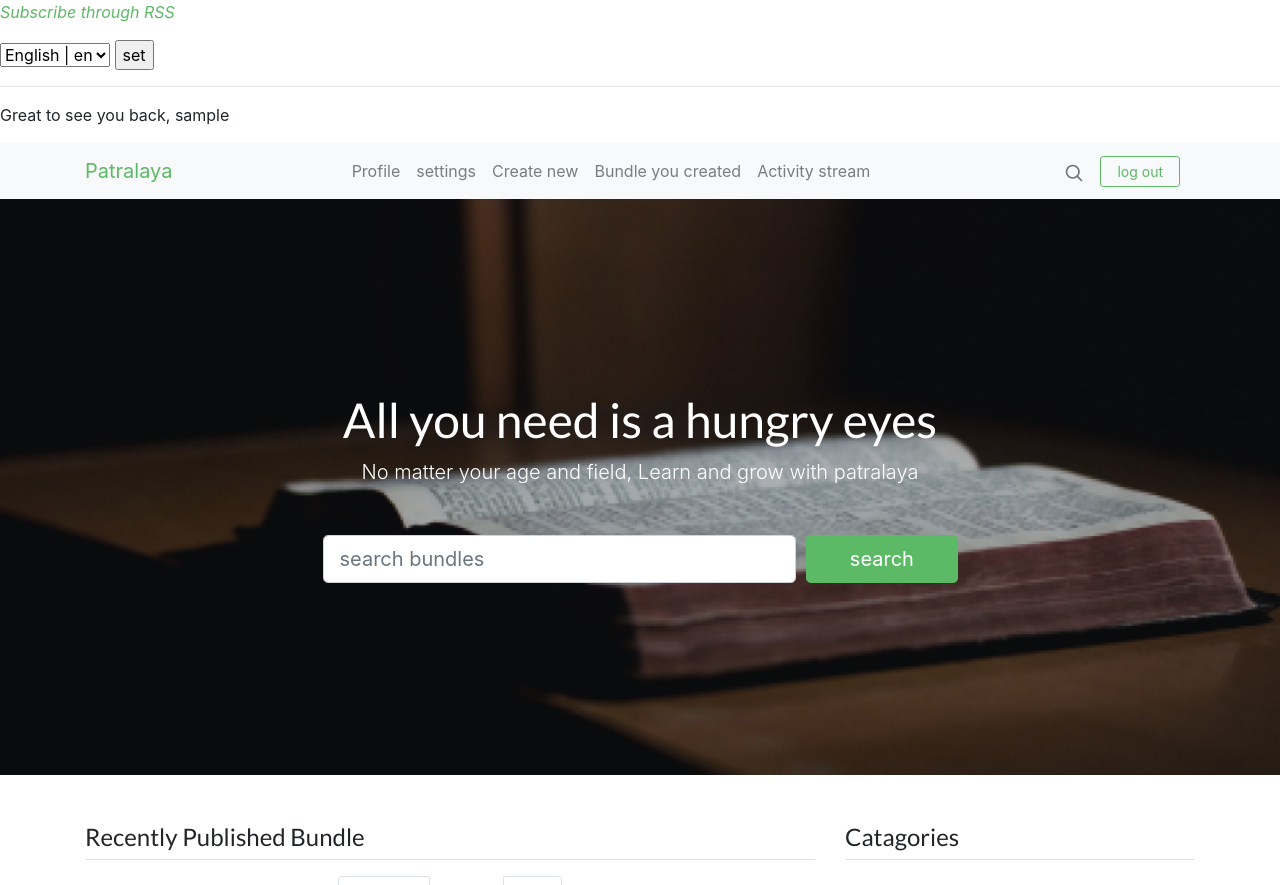
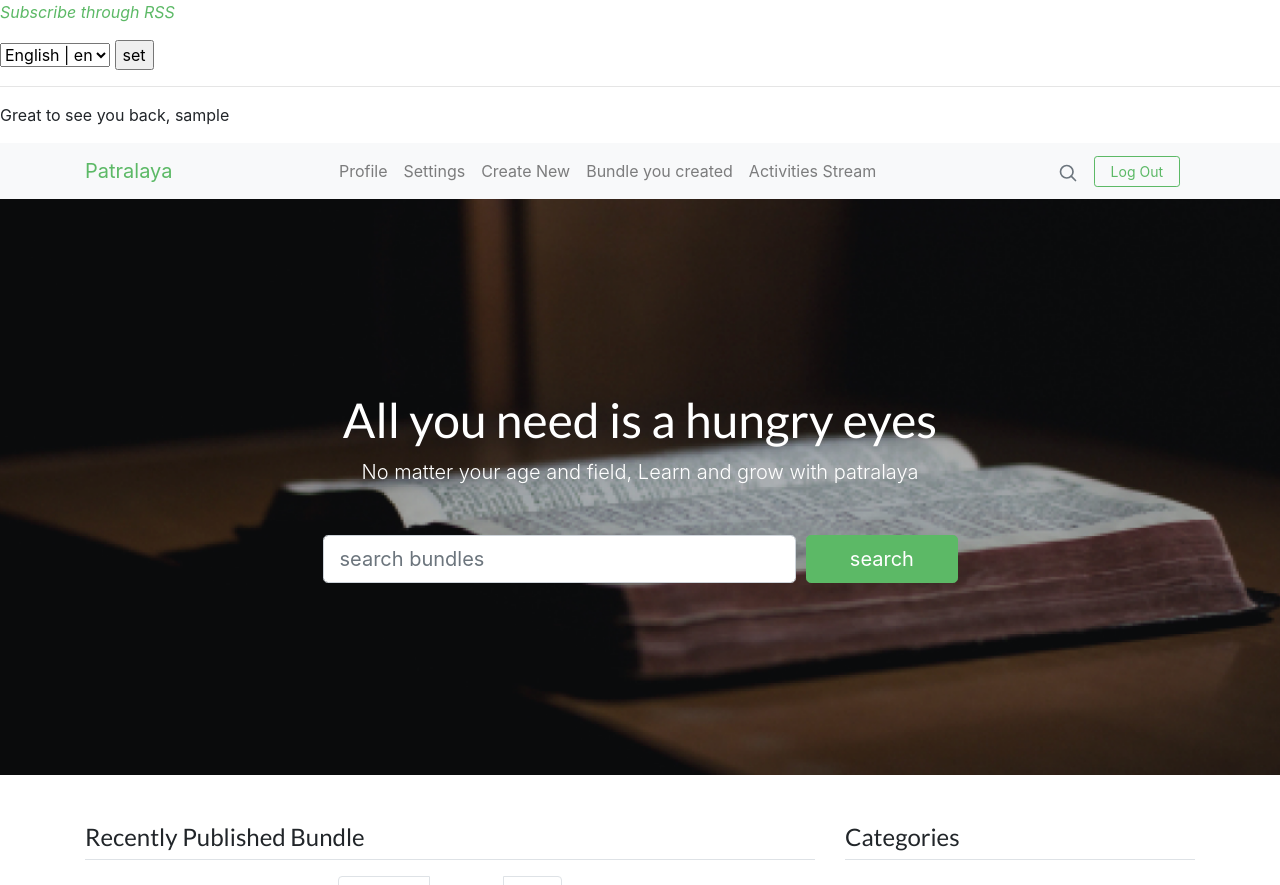
Before and after one commit to azwyane/Patralaya, a Django app: template templates/events/home.html in a window 1280 px wide. Shown: the top 885 px of the page. Run offline with Django 3.2, Linux system fonts and the light colour scheme; the template is opened without the code that fills it, so the values that code supplies are empty; the visitor is signed in with stand-in values (Sample User, id 1); some libraries are stand-ins or nearby versions.

Commit message:
ADDED:translations

```diff
--- a/templates/events/base.html
+++ b/templates/events/base.html
@@ -45,7 +45,7 @@
 </form>
 <hr>
 {% if user.is_authenticated %}
-<p>Great to see you back, {{ user }}</p>
+<p>{% translate "Great to see you back," %} {{ user }}</p>
 
 {% endif %}
 
@@ -67,7 +67,7 @@
 
  <nav class="navbar navbar-expand-lg navbar-light bg-light sticky-top">
   <div class="container d-flex justify-content-between ">
-  <a class="navbar-brand text-primary" href="{% url 'home' %}">Patralaya</a>
+  <a class="navbar-brand text-primary" href="{% url 'home' %}">{% translate "Patralaya" %}</a>
 
     <button class="navbar-toggler" type="button" data-toggle="collapse" data-target="#primaryNav" aria-controls="primaryNav" aria-expanded="false" aria-label="Toggle navigation">
     <span class="navbar-toggler-icon"></span>
@@ -77,35 +77,32 @@
     <ul class="navbar-nav mx-auto mt-2 mt-lg-0">
        {% if user.is_authenticated %}
       <li class="nav-item">
-        <a class="nav-link" href="{% url 'user_detail' user %}">Profile </a>
+        <a class="nav-link" href="{% url 'user_detail' user %}">{% translate "Profile" %}</a>
       </li>
       <li class="nav-item">
-        <a class="nav-link" href="{% url 'profile_settings' %}">settings</a>
+        <a class="nav-link" href="{% url 'profile_settings' %}">{% translate "Settings" %}</a>
 
       </li>
       <li class="nav-item ">
-        <a class="nav-link" href="{% url 'create_bundle' creator=request.user %}">Create new</a>
+        <a class="nav-link" href="{% url 'create_bundle' creator=request.user %}">{% translate "Create New" %}</a>
       </li>
        <li class="nav-item ">
-        <a class="nav-link" href="{% url 'list_bundle' user %}">Bundle you created</a>
+        <a class="nav-link" href="{% url 'list_bundle' user %}">{% translate "Bundle you created" %}</a>
       </li>
        <li class="nav-item ">
-        <a class="nav-link" href="{% url 'recent_activity' %}">Activity stream</a>
+        <a class="nav-link" href="{% url 'recent_activity' %}">{% translate "Activities Stream" %}</a>
       </li>
-      {% endif %}
-      {% if not user.is_authenticated %}
+      <li class="nav-item d-lg-none">
+        <a class="nav-link" href="{% url 'logout' %}">{% translate "Log Out" %}</a>
+      </li>
+      {% else %}
        <li class="nav-item d-lg-none">
-        <a class="nav-link" href="{% url 'login' %}">log in</a>
+        <a class="nav-link" href="{% url 'login' %}">{% translate "Sign In" %}</a>
       </li>
        <li class="nav-item d-lg-none">
-        <a class="nav-link" href="{% url 'signup' %}">sign up</a>
+        <a class="nav-link" href="{% url 'signup' %}">{% translate "Sign Up" %}</a>
       </li>
     {% endif %}
-{% if user.is_authenticated %}
-  <li class="nav-item d-lg-none">
-        <a class="nav-link" href="{% url 'logout' %}">logout</a>
-      </li>
-      {% endif %}
     </ul>
 
   </div>
@@ -114,14 +111,13 @@
         <a class="text-muted" href="#" aria-label="Search">
           <svg xmlns="http://www.w3.org/2000/svg" width="20" height="20" fill="none" stroke="currentColor" stroke-linecap="round" stroke-linejoin="round" stroke-width="2" class="mx-3" role="img" viewBox="0 0 24 24" focusable="false"><title>Search</title><circle cx="10.5" cy="10.5" r="7.5"/><path d="M21 21l-5.2-5.2"/></svg>
         </a>
-          {% if not user.is_authenticated %}
+        {% if user.is_authenticated %}
+        <a class="btn btn-sm btn-outline-primary px-3" href="{% url 'logout' %}">{% translate "Log Out" %}</a>
+        {% else %}
+        <a class="btn btn-sm btn-primary mr-3 px-3" href="{% url 'login' %}">{% translate "Sign In" %}</a>
+        <a class="btn btn-sm btn-outline-primary px-3" href="{% url 'signup' %}">{% translate "Sign Up" %}</a>
+        {% endif %}
 
-        <a class="btn btn-sm btn-primary mr-3 px-3" href="{% url 'login' %}">Sign in</a>
-        <a class="btn btn-sm btn-outline-primary px-3" href="{% url 'signup' %}">Sign up </a>
-            {% endif %}
-{% if user.is_authenticated %}
-<a class="btn btn-sm btn-outline-primary px-3" href="{% url 'logout' %}">log out </a>
-{% endif %}
       </div>
   </div>
 </nav>
@@ -137,22 +133,22 @@
         <div class="col-lg-6 h-100 text-center text-lg-left my-auto">
           <ul class="list-inline mb-2">
             <li class="list-inline-item">
-              <a href="#">About</a>
+              <a href="#">{% translate "About" %}</a>
             </li>
             <li class="list-inline-item">&sdot;</li>
             <li class="list-inline-item">
-              <a href="#">Contact</a>
+              <a href="#">{% translate "Contact" %}</a>
             </li>
             <li class="list-inline-item">&sdot;</li>
             <li class="list-inline-item">
-              <a href="#">Terms of Use</a>
+              <a href="#">{% translate "Terms of Use" %}</a>
             </li>
             <li class="list-inline-item">&sdot;</li>
             <li class="list-inline-item">
-              <a href="#">Privacy Policy</a>
+              <a href="#">{% translate "Privacy Policy" %}</a>
             </li>
           </ul>
-          <p class="text-muted small mb-4 mb-lg-0">&copy; Patralaya 2020. All Rights Reserved.</p>
+          <p class="text-muted small mb-4 mb-lg-0">&copy; {% translate "Patralaya 2020. All Rights Reserved." %}</p>
         </div>
       </div>
     </div>
--- a/templates/events/home.html
+++ b/templates/events/home.html
@@ -17,7 +17,7 @@
           <form action="{% url 'search_bundle_results' %}" method="GET">
             <div class="form-row" >
               <div class="col-12 col-md-9 mb-2 mb-md-0">
-                <input name="query"type="text" class="form-control form-control-lg" placeholder="search bundles">
+                <input name="query"type="text" class="form-control form-control-lg" placeholder='{% translate "search bundles" %}'>
               </div>
               <div class="col-12 col-md-3">
                 <button type="submit" class="btn btn-block btn-lg btn-primary">{% translate "search" %}</button>
@@ -91,7 +91,7 @@
 
 										<!---- view  --->
                     <i class="fa fa-eye text-muted"> <span id="total_views">253</span></i>
-                    <i class=""> <span id="total_claps">{{bundle.claps.count}} claps</span></i>
+                    <i class=""> <span id="total_claps">{{bundle.claps.count}} {% translate 'claps' %}</span></i>
                                       <i class="fa fa-share mx-3 text-muted"> </i>
                                       <!--- view ended -->
 
@@ -184,7 +184,7 @@
 					</div>
 											<div class="col-lg-4 mt-lg-6 ">
 
-									<h4 class="cat-title">Catagories</h4>
+									<h4 class="cat-title">{% translate 'Categories' %}</h4>
 									<div class="bundle-container border-top border-top-muted">
 
 									<div class="catagories-container mx-auto">
```
Also changed, not shown: locale/ne/LC_MESSAGES/django.po, 1 other file.
